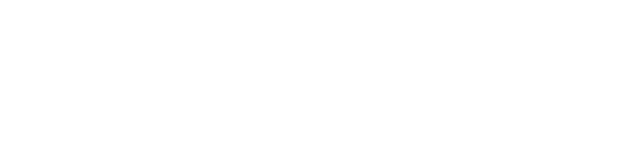
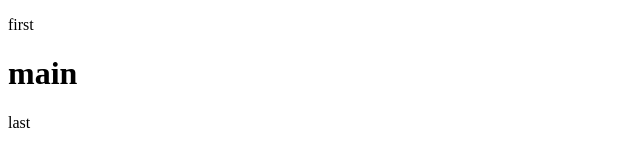
Before and after one commit to webdev1715/test, a plain HTML site: page index.html in a window 1280 px wide. Shown: the whole page, without its empty margins (0-640 px from the left). Drawn offline with Linux system fonts and the light colour scheme.

Commit message:
indexhtml

```diff
--- a/index.html
+++ b/index.html
@@ -4,9 +4,12 @@
     <meta charset="UTF-8">
     <meta http-equiv="X-UA-Compatible" content="IE=edge">
     <meta name="viewport" content="width=device-width, initial-scale=1.0">
-    <title>Document</title>
+    <title>testing</title>
 </head>
 <body>
+    <p>first</p>
+    <h1>main</h1>
+    <p>last</p>
     <script src="index.js"></script>
 </body>
 </html>
```
